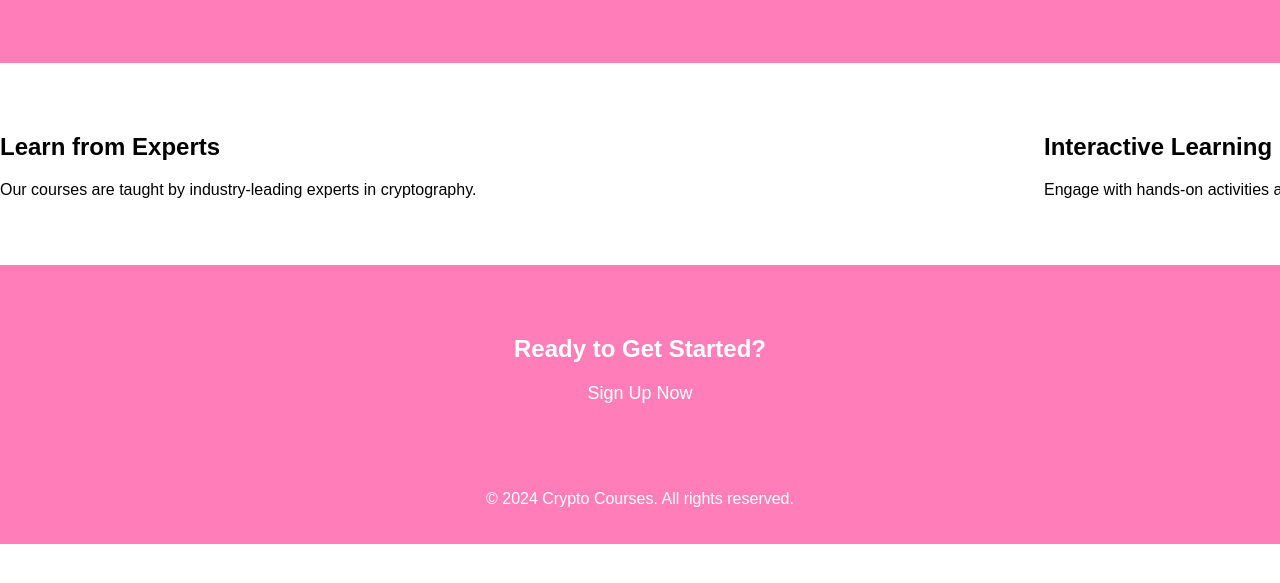
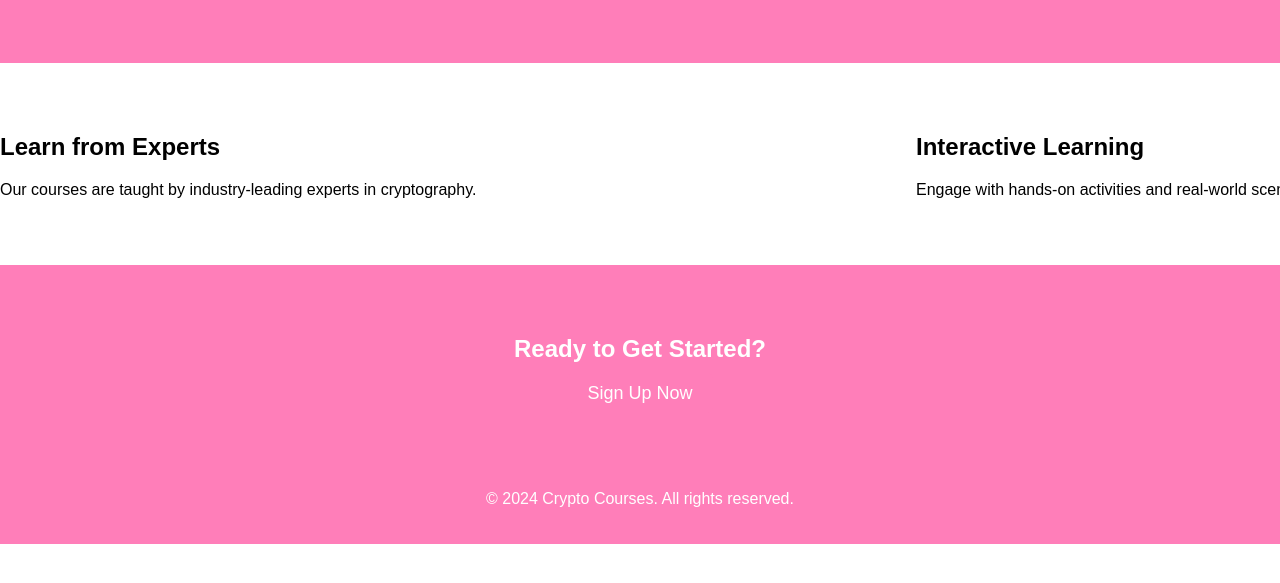
Before and after one commit to Magamed666/fuckkk.github.io, a plain HTML site: page index.html in a window 1280 px wide. Shown: the part 151-734 px from the top of the page. Drawn offline with Linux system fonts and the light colour scheme.

Commit message:
Update styles.css

```diff
--- a/styles.css
+++ b/styles.css
@@ -25,11 +25,12 @@ header {
     display: flex;
     overflow-x: auto;
     scroll-snap-type: x mandatory;
+    -webkit-overflow-scrolling: touch;
 }
 
 .feature {
     flex: 0 0 auto;
-    width: 80%;
+    width: 70%;
     margin-right: 20px;
     scroll-snap-align: start;
 }
```
